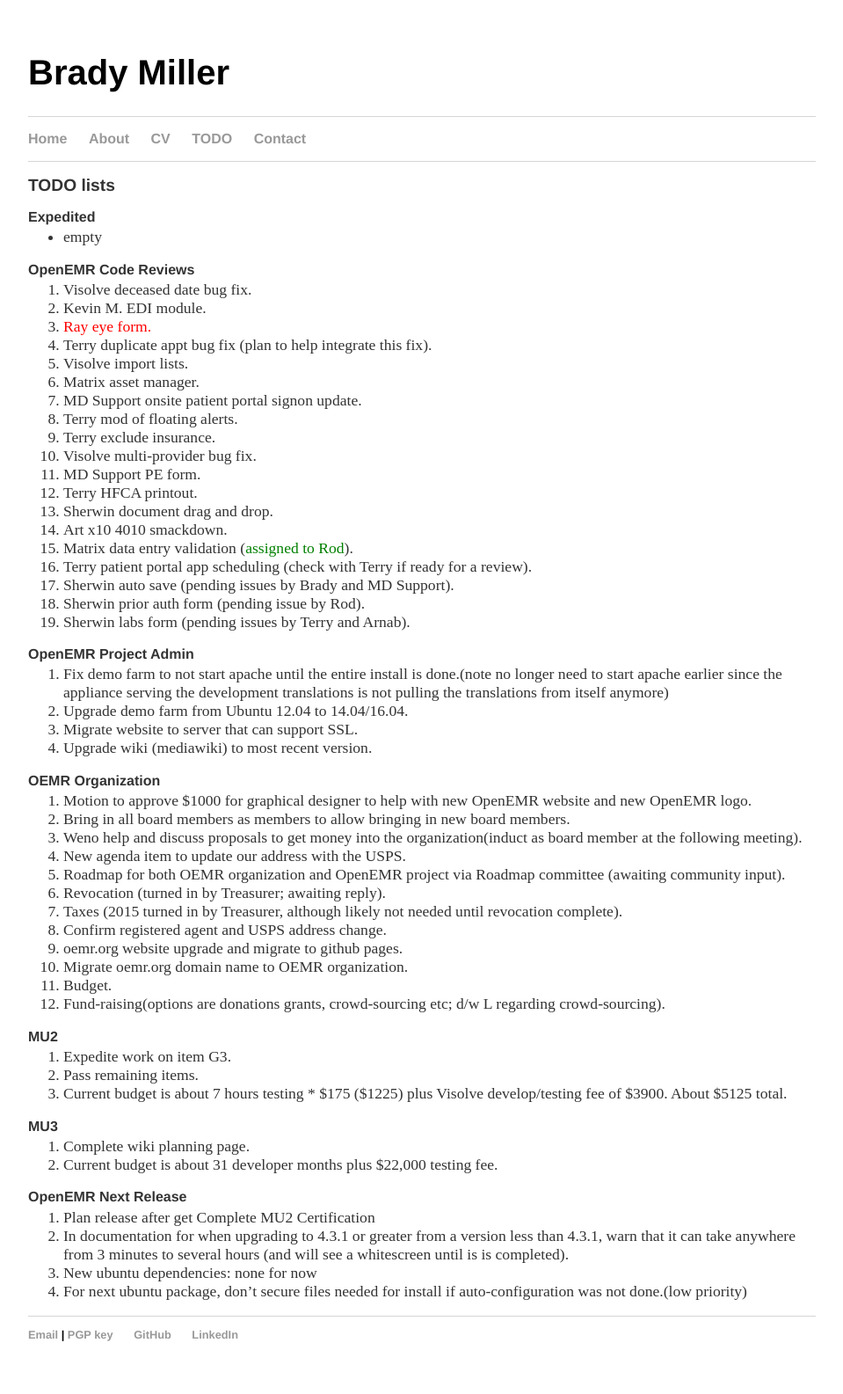
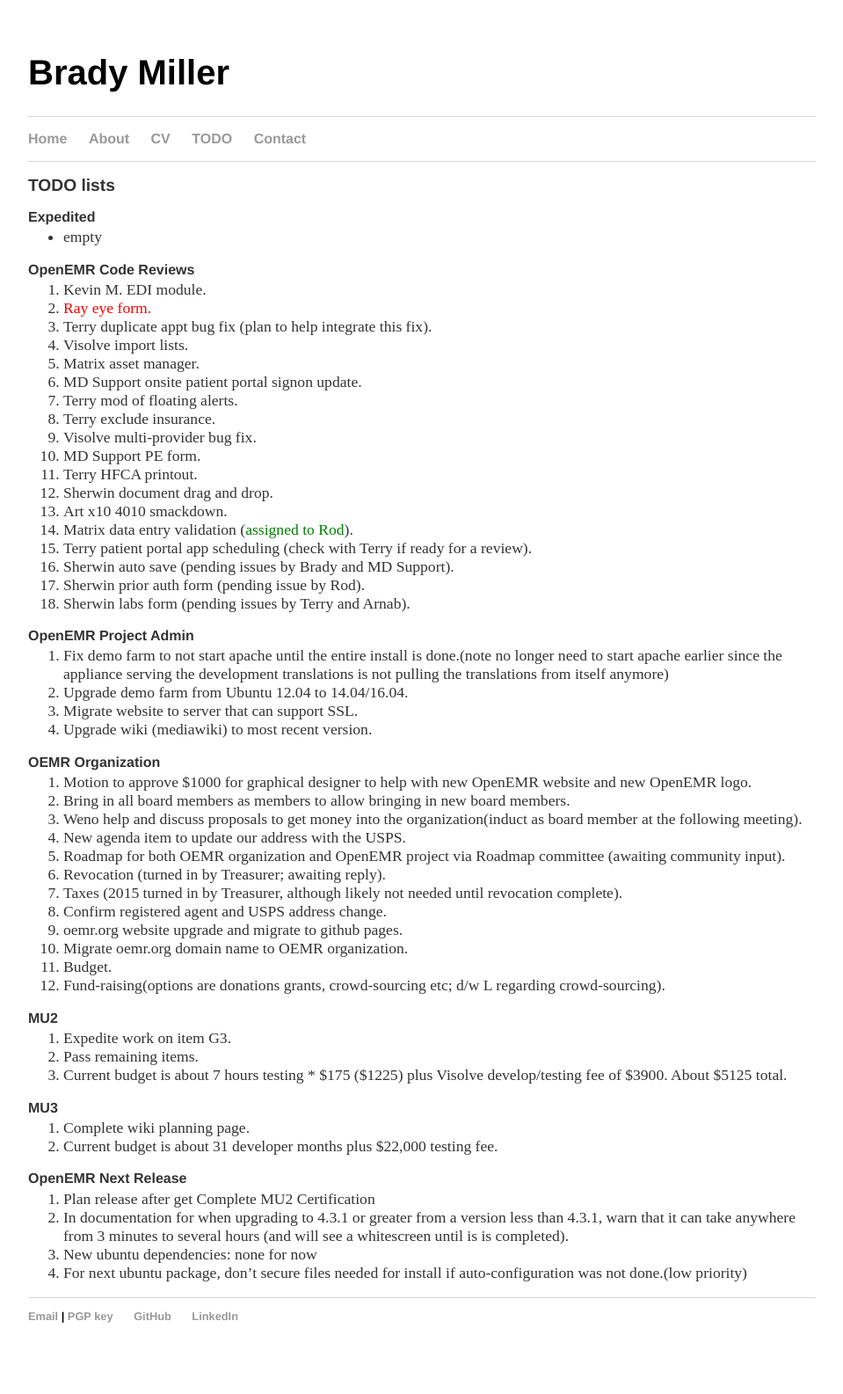
Before and after one commit to bradymiller/bradymiller.github.io, a Jekyll site: the page built from todo/index.md, in a window 1280 px wide. Shown: the whole page at 88% size, without its empty margins (160-1119 px from the left). Built offline with Jekyll 4.4.1, drawn with Linux system fonts in a browser that asks for light colours; after the commit the page ends 1564 px from its top, so only the background shows below that.

Commit message:
Update todo list

```diff
--- a/todo/index.md
+++ b/todo/index.md
@@ -7,7 +7,6 @@
 * empty
 
 ### OpenEMR Code Reviews
-1. Visolve deceased date bug fix.
 1. Kevin M. EDI module.
 1. <span style="color: red">Ray eye form.</span>
 1. Terry duplicate appt bug fix (plan to help integrate this fix).
```
